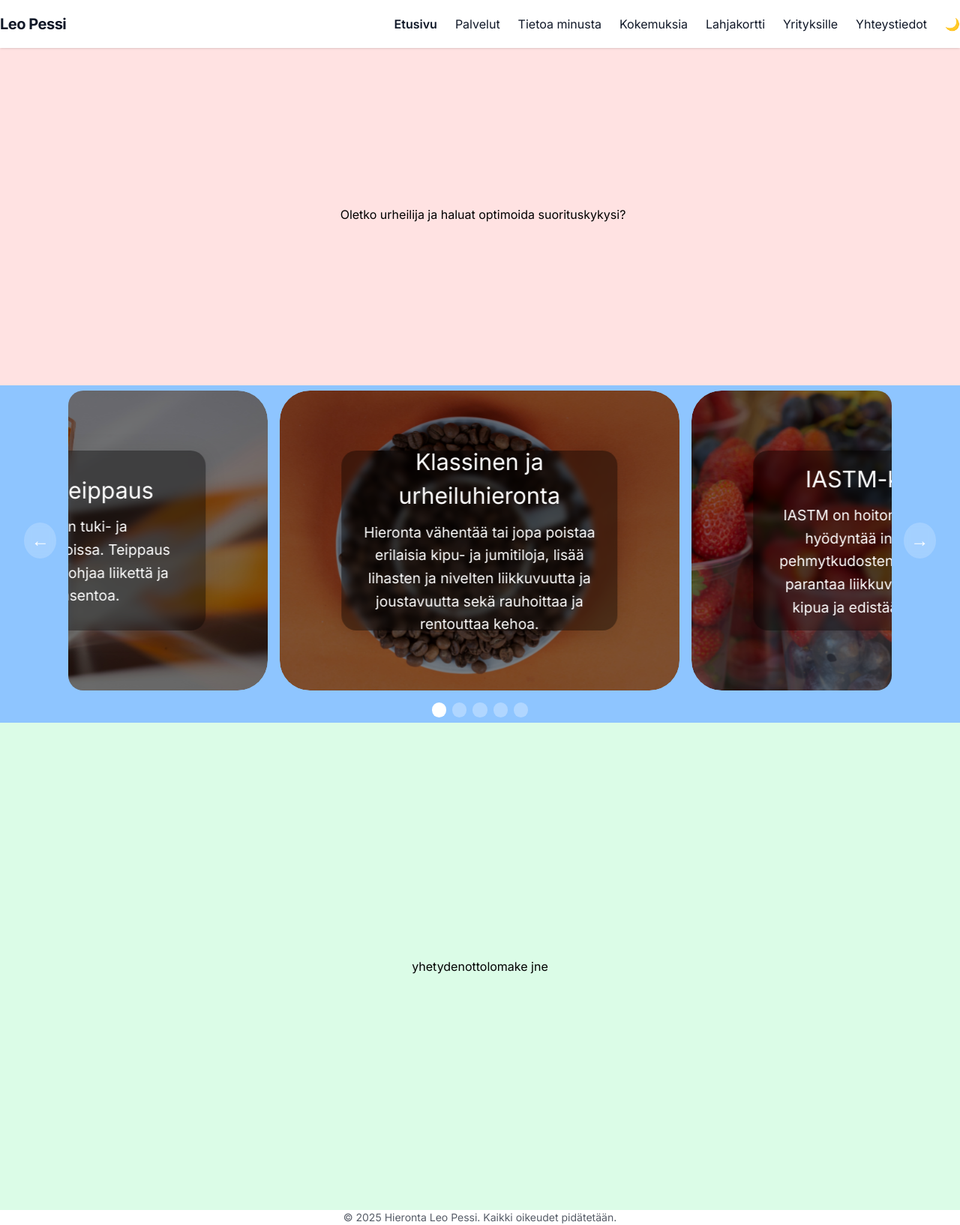
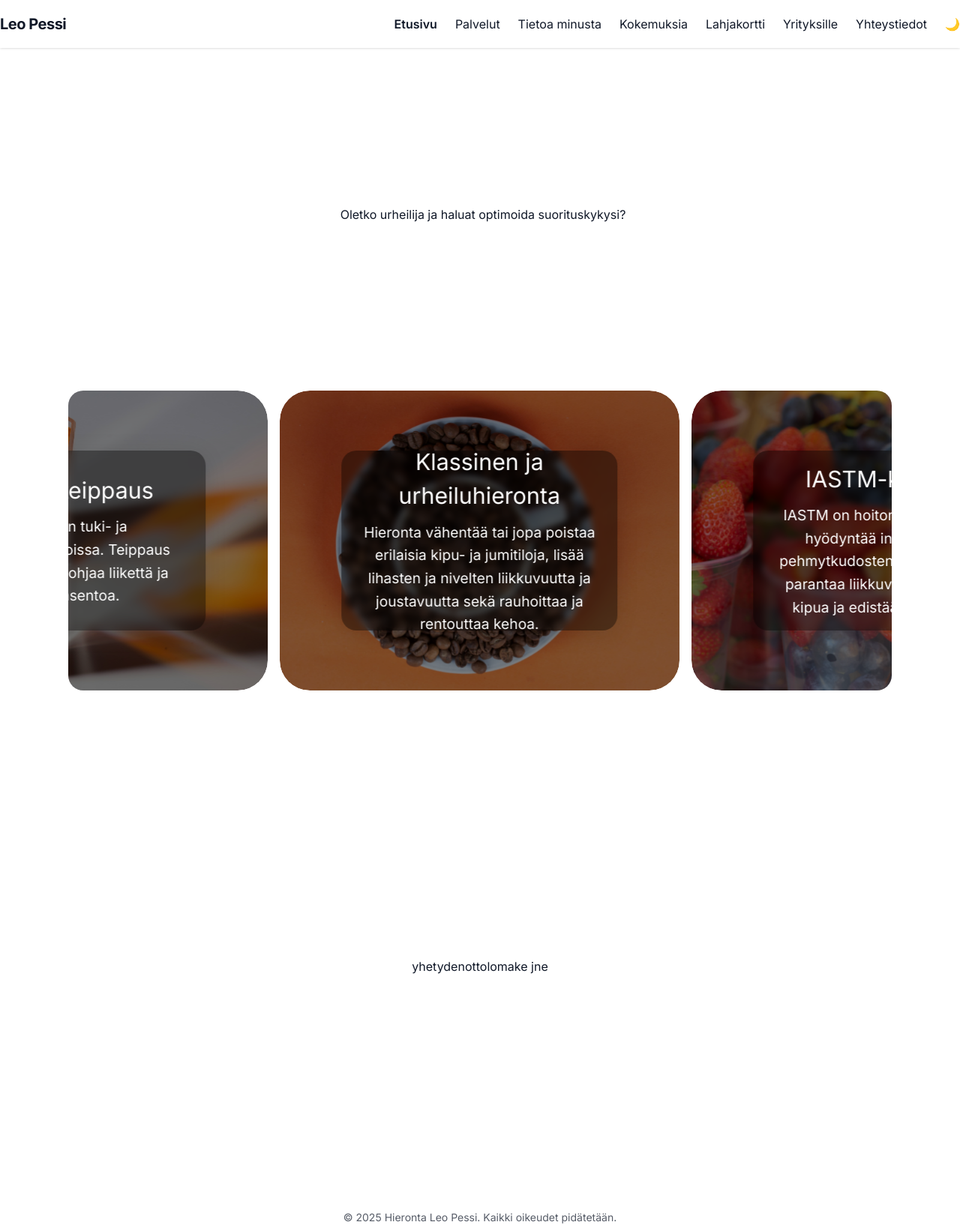
Before and after one commit to J-Laine/leo_ns, a Next.js app: page / in a window 1280 px wide. Shown: the whole page at 75% size. Built offline with nearby package versions, Linux system fonts and the light colour scheme.

Commit message:
css fixes

```diff
--- a/src/app/page.tsx
+++ b/src/app/page.tsx
@@ -5,13 +5,13 @@ import ServiceCarousel from "../components/Carousel/ServiceCarousel";
 export default function Home() {
   return (
     <>
-        <div className="bg-red-100 border-8 border-red-800 p-8 h-[450px] text-black flex items-center justify-center">
+        <div className="p-8 h-[450px] flex items-center justify-center">
           <ClockWordAnimation />
         </div>
-        <div className="bg-blue-300 border-8 border-blue-800 p-8 h-[450px] text-black flex items-center justify-center">
+        <div className="p-8 h-[450px] flex items-center justify-center">
             <ServiceCarousel/>
         </div>
-        <div className="bg-green-100 border-8 border-green-800 p-8 h-[650px] text-black flex items-center justify-center">
+        <div className="p-8 h-[650px] flex items-center justify-center">
           yhetydenottolomake jne
         </div>
     </>
```
